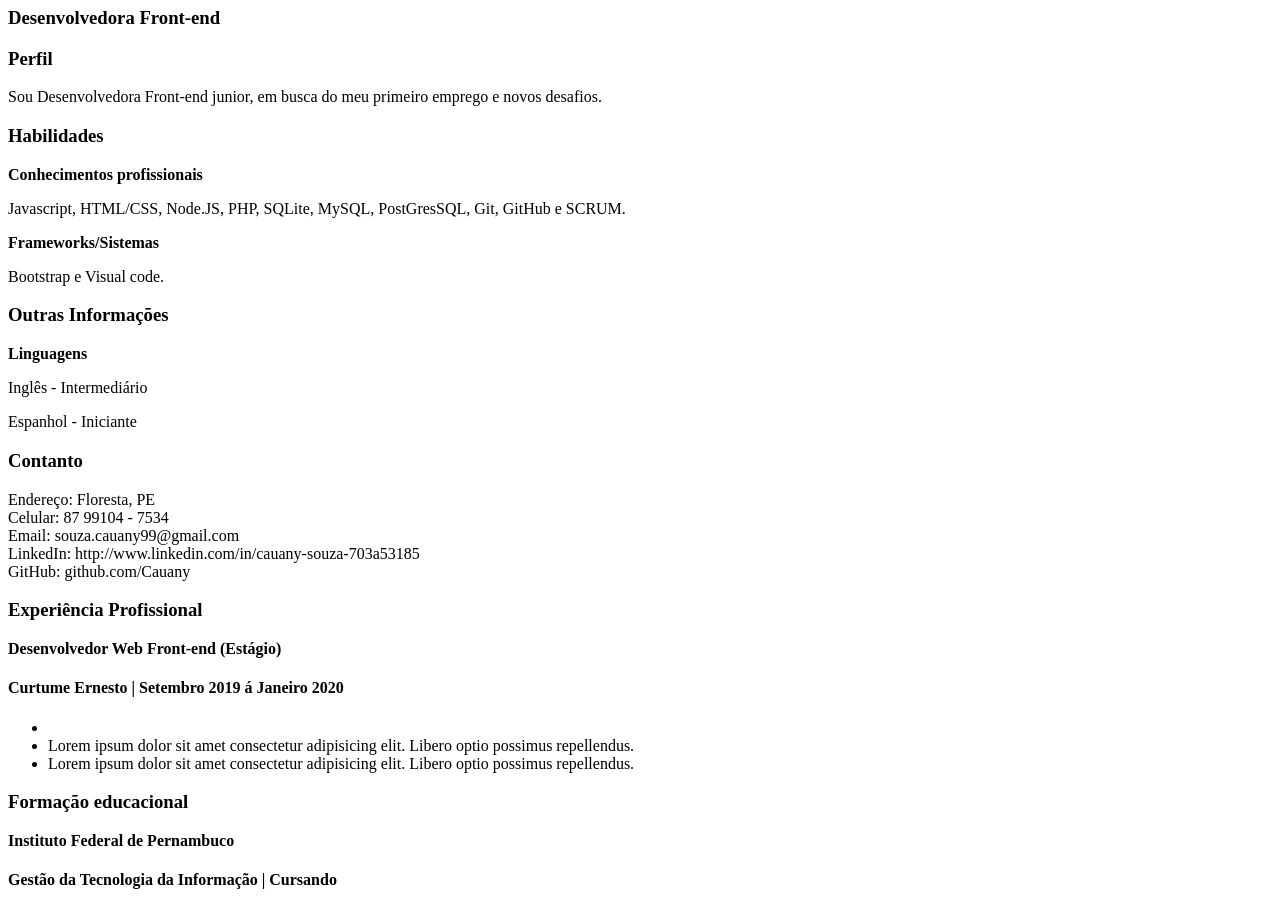
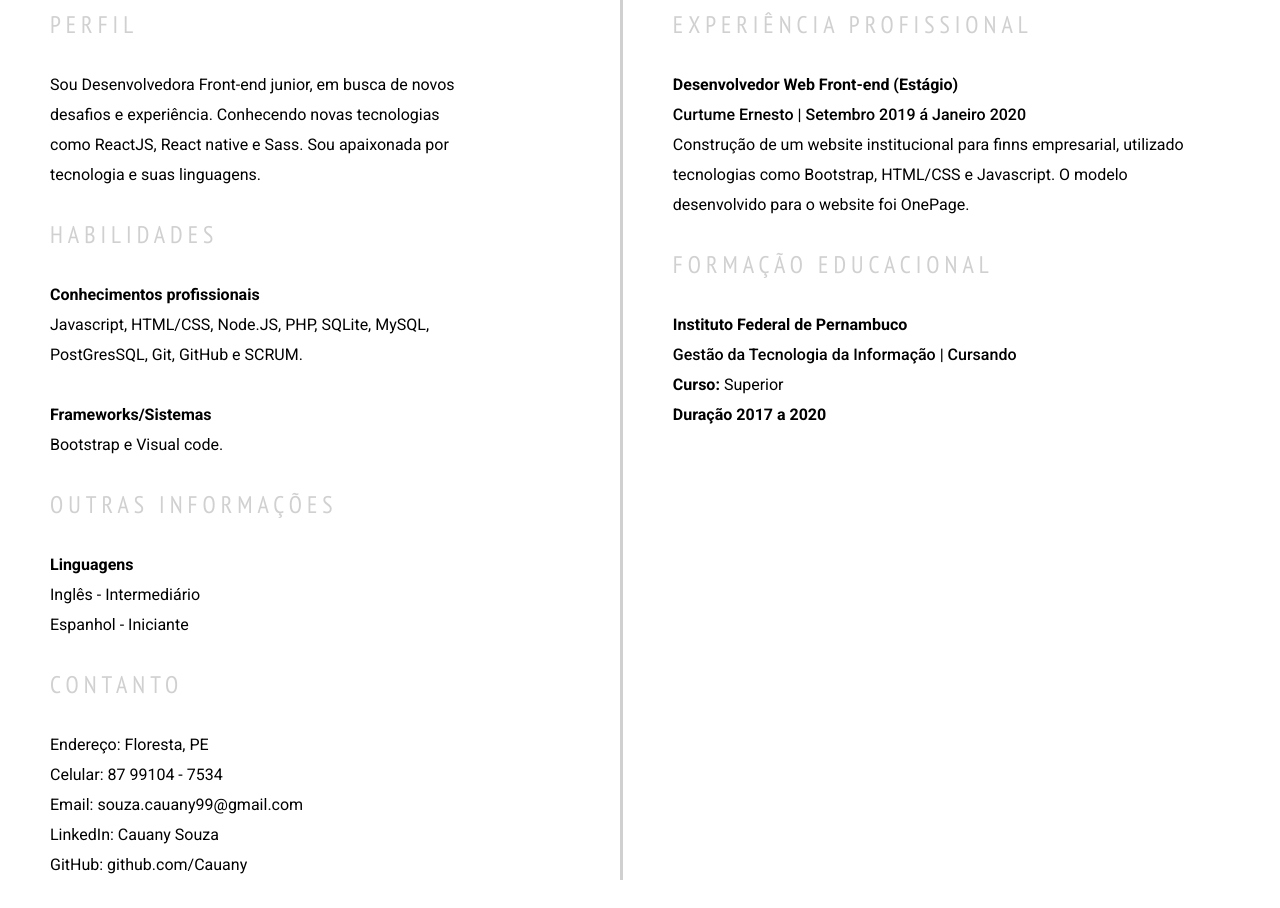
Before and after one commit to Cauany/Layout-Curriculo, a website: page public/index.html in a window 1280 px wide. Shown: the part 597-1505 px from the top of the page. Drawn offline with Linux system fonts and the light colour scheme.

Commit message:
criar app

```diff
--- a/public/index.html
+++ b/public/index.html
@@ -7,8 +7,9 @@
     <title> Currículo Vitae </title>
 </head>
 <body>
+    <div class="barra"></div>
     <header>
-        <img src="./assets/user.png" alt="">
+        <img src="./assets/perfil.jpg" alt="">
         <div class="header-name">
             <h1> Cauany Souza </h1>
             <h3> Desenvolvedora Front-end </h2>
@@ -20,12 +21,13 @@
             <div class="container profile">
                 <h3> Perfil </h3>
                 <p>
-                    Sou Desenvolvedora Front-end junior, em busca do meu primeiro
-                    emprego e novos desafios.
+                    Sou Desenvolvedora Front-end junior, em busca de novos desafios e experiência.
+                    Conhecendo novas tecnologias como ReactJS, React native e Sass. Sou apaixonada por tecnologia
+                    e suas linguagens.
                 </p>
             </div>
 
-            <div class="content skills">
+            <div class="container skills">
                 <h3> Habilidades </h3>
                 <div class="skills">
                     <strong> Conhecimentos profissionais </strong>
@@ -56,7 +58,11 @@
                     Endereço: Floresta, PE <br>
                     Celular: 87 99104 - 7534 <br>
                     Email: souza.cauany99@gmail.com <br>
-                    LinkedIn: http://www.linkedin.com/in/cauany-souza-703a53185 <br>
+                    LinkedIn:
+                        <a href="http://www.linkedin.com/in/cauany-souza-703a53185" target="_blank">
+                            Cauany Souza
+                        </a>
+                    <br>
                     GitHub: github.com/Cauany
                 </p>
             </div>
@@ -69,28 +75,11 @@
                 <strong> Desenvolvedor Web Front-end (Estágio) </strong>
                 <h4> Curtume Ernesto | Setembro 2019 á Janeiro 2020 </h4>
 
-                <ul class="container-ul-1">
-                    <li>
-
-                    </li>
-
-                    <li>
-                        Lorem ipsum dolor sit amet consectetur
-                        adipisicing elit. Libero optio possimus
-                        repellendus.
-                    </li>
-
-                    <li>
-                        Lorem ipsum dolor sit amet consectetur
-                        adipisicing elit. Libero optio possimus
-                        repellendus.
-                    </li>
-
-                </ul>
-
-                <ul class="container-ul-1">
-
-                </ul>
+                <p>
+                    Construção de um website institucional para finns empresarial,
+                    utilizado tecnologias como Bootstrap, HTML/CSS e Javascript. O modelo
+                    desenvolvido para o website foi OnePage.
+                </p>
             </div>
 
             <div class="container educational">
@@ -100,7 +89,7 @@
                 <h4> Gestão da Tecnologia da Informação | Cursando </h4>
                 <p>
                     <strong> Curso: </strong> Superior <br>
-                    <strong> Duração</strong>
+                    <strong> Duração 2017 a 2020 </strong>
                 </p>
             </div>
         </div>
--- a/public/styles.css
+++ b/public/styles.css
@@ -0,0 +1,105 @@
+/* Imports */
+@import url('https://fonts.googleapis.com/css2?family=PT+Sans+Narrow&family=Roboto:wght@400;500;700&display=swap');
+
+/* Configuração Geral */
+*{
+    margin: 0;
+    padding: 0;
+    border: 0;
+    box-sizing: border-box;
+}
+
+:root{
+    --primary-color: rgba(192, 192, 192, 0.74);
+}
+
+body{
+    background: white;
+    padding-bottom: 50px;
+}
+
+body h1, h3{
+    color: var(--primary-color);
+    font-weight: 500;
+    font-size: 24px;
+    text-transform: uppercase;
+    letter-spacing: 5px;
+    line-height: 30px;
+    margin-top: 30px;
+    margin-bottom: 30px;
+    font-family: 'PT Sans Narrow', sans-serif;
+}
+
+body p, strong, ul, li, h4{
+    line-height: 30px;
+    font-family: 'Roboto', sans-serif;
+}
+
+div.barra{
+    position: relative;
+    background-color: rgb(54, 54, 54);
+    top: 0;
+    width: 100%;
+    height: 220px;
+}
+
+header{
+    display: flex;
+    flex-direction: column;
+    align-items: center;
+    justify-content: center;
+    text-align: center;
+    margin-top: 12%;
+}
+
+header h1{
+    color: black;
+    font-size: 50px;
+    margin-bottom: 20px;
+    letter-spacing: 16px;
+}
+
+header img{
+    position: absolute;
+    top: 80px;
+    width: 250px;
+    height: 250px;
+    border-radius: 50%;
+}
+
+/* Configuração dos outros elementos */
+
+main.content{
+    display: flex;
+    border-top: 3px solid var(--primary-color);
+    padding-top: 50px;
+}
+
+main.content div.content-column-one div.container{
+    padding-right: 25%;
+    padding-left: 50px;
+}
+
+main.content div.content-column-one div.container .skills {
+    margin-bottom: 30px;
+}
+
+main.content div.content-column-one div.container.contact a{
+    text-decoration: none;
+    color: black;
+}
+
+main.content div.content-column-one div.container.contact a:hover{
+    font-weight: 600;
+    transition: 700ms;
+}
+
+main.content div.content-column-two{
+    border-left: 3px solid var(--primary-color);
+    padding-left: 50px;
+    padding-right: 70px;
+}
+
+main.content div.content-column-two h4{
+    font-weight: 500;
+}
```
Also changed, not shown: package.json (added, +23 -0 lines), 2 other files.
